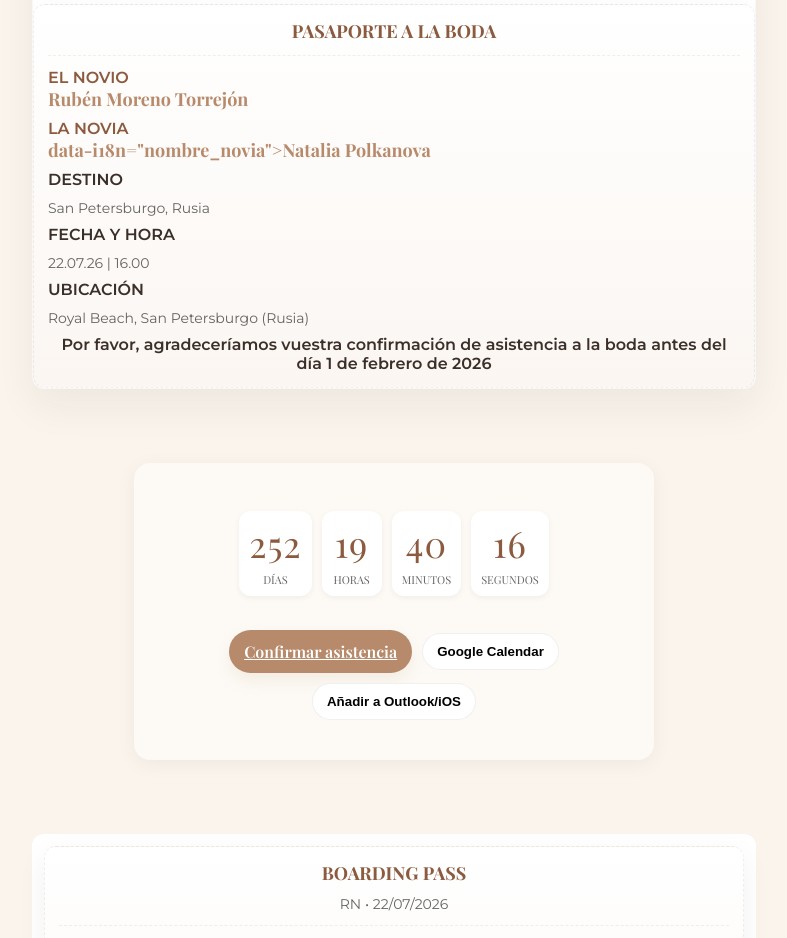
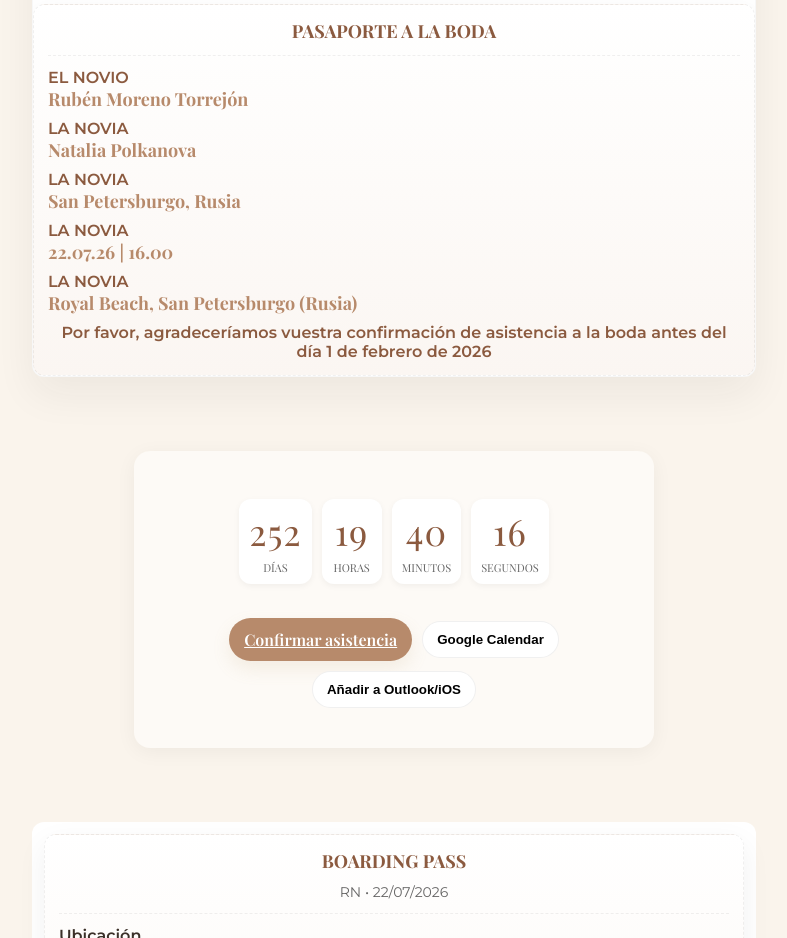
Before and after one commit to rubenmoreno19/invitacion-boda-ruben-natasha, a plain HTML site: page index.html in a window 1280 px wide. Shown: the part 1580-2518 px from the top of the page, without its empty margins (246-1033 px from the left). Drawn offline with nearby package versions, Linux system fonts and the light colour scheme.

Commit message:
Update index.html

```diff
--- a/index.html
+++ b/index.html
@@ -368,23 +368,29 @@
             <div>
               <strong style="color:var(--accent-dark);"data-i18n="novia">LA NOVIA</strong>
               <div class="passport-titulos">
-                <h3>data-i18n="nombre_novia">Natalia Polkanova</h3>
+                <h3 data-i18n="nombre_novia">Natalia Polkanova</h3>
               </div>
             </div>
             <div>
-              <strong data-i18n="destino">DESTINO</strong>
-              <div class="meta-passport" data-i18n="dest_label">San Petersburgo (Rusia)</div>
+              <strong style="color:var(--accent-dark);"data-i18n="novia">DESTINO</strong>
+              <div class="passport-titulos">
+                <h3 data-i18n="dest_label">San Petersburgo (Rusia)</h3>
+              </div>
             </div>
             <div>
-              <strong data-i18n="date_time">FECHA Y HORA</strong>
-              <div class="meta-passport" data-i18n="date_time_1">22.07.26 | 16.00</div>
+              <strong style="color:var(--accent-dark);"data-i18n="novia">FECHA Y HORA</strong>
+              <div class="passport-titulos">
+                <h3 data-i18n="date_time_1">22.07.26 | 16.00</h3>
+              </div>
             </div>
             <div>
-              <strong data-i18n="location">UBICACIÓN</strong>
-              <div class="meta-passport" data-i18n="location_1">Royal Beach, San Petersburgo (Rusia)</div>
+              <strong style="color:var(--accent-dark);"data-i18n="novia">UBICACIÓN</strong>
+              <div class="passport-titulos">
+                <h3 data-i18n="location_1">Royal Beach, San Petersburgo (Rusia)</h3>
+              </div>
             </div>
              <div style="display:flex; justify-content:center; align-items:center; text-align:center;">
-              <strong data-i18n="nota">Por favor, agradeceríamos vuestra confirmación de asistencia a la boda antes del día 1 de febrero de 2026</strong>
+              <strong style="color:var(--accent-dark);" data-i18n="nota">Por favor, agradeceríamos vuestra confirmación de asistencia a la boda antes del día 1 de febrero de 2026</strong>
             </div>
           </div>
         </div>
```
